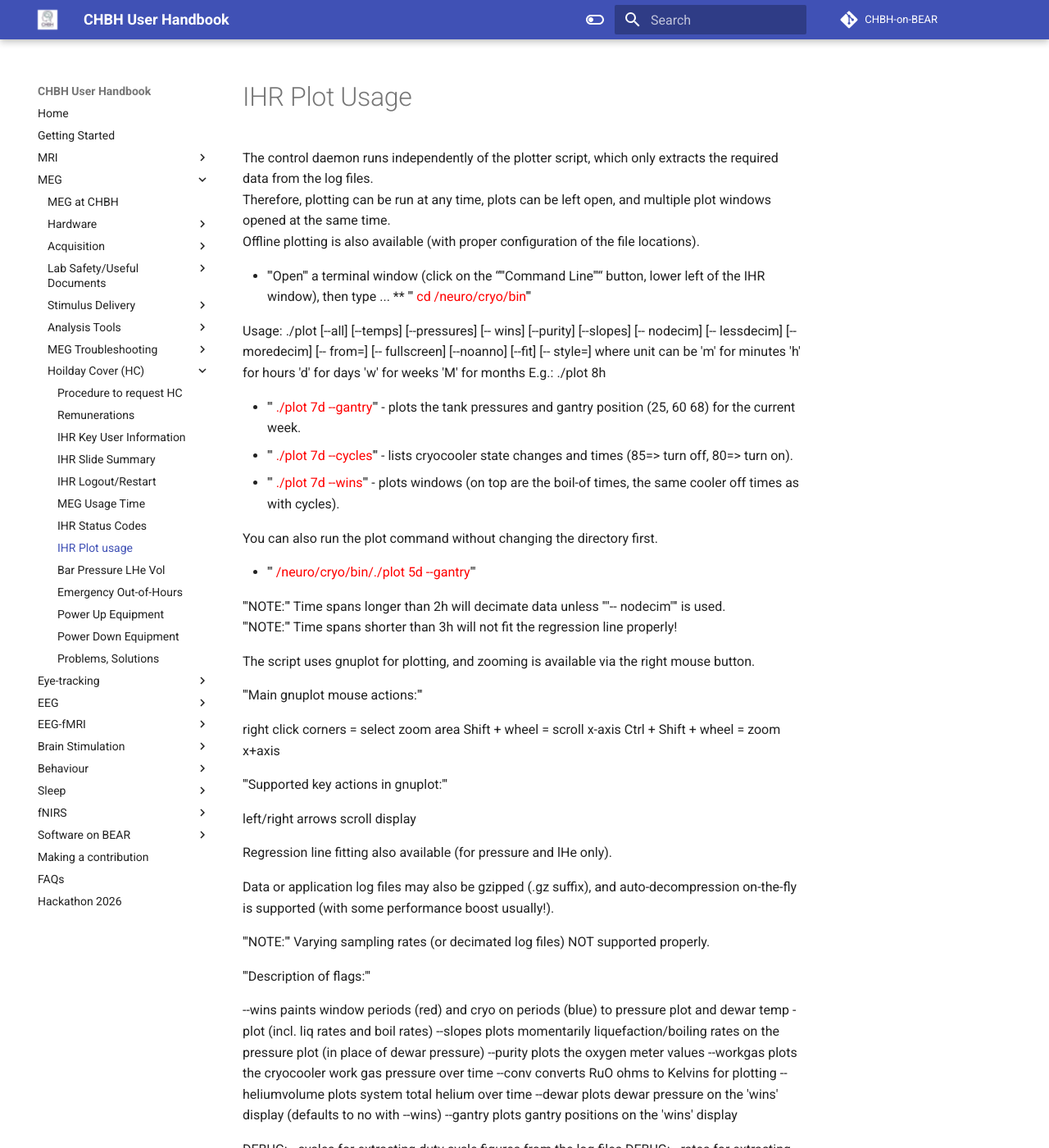
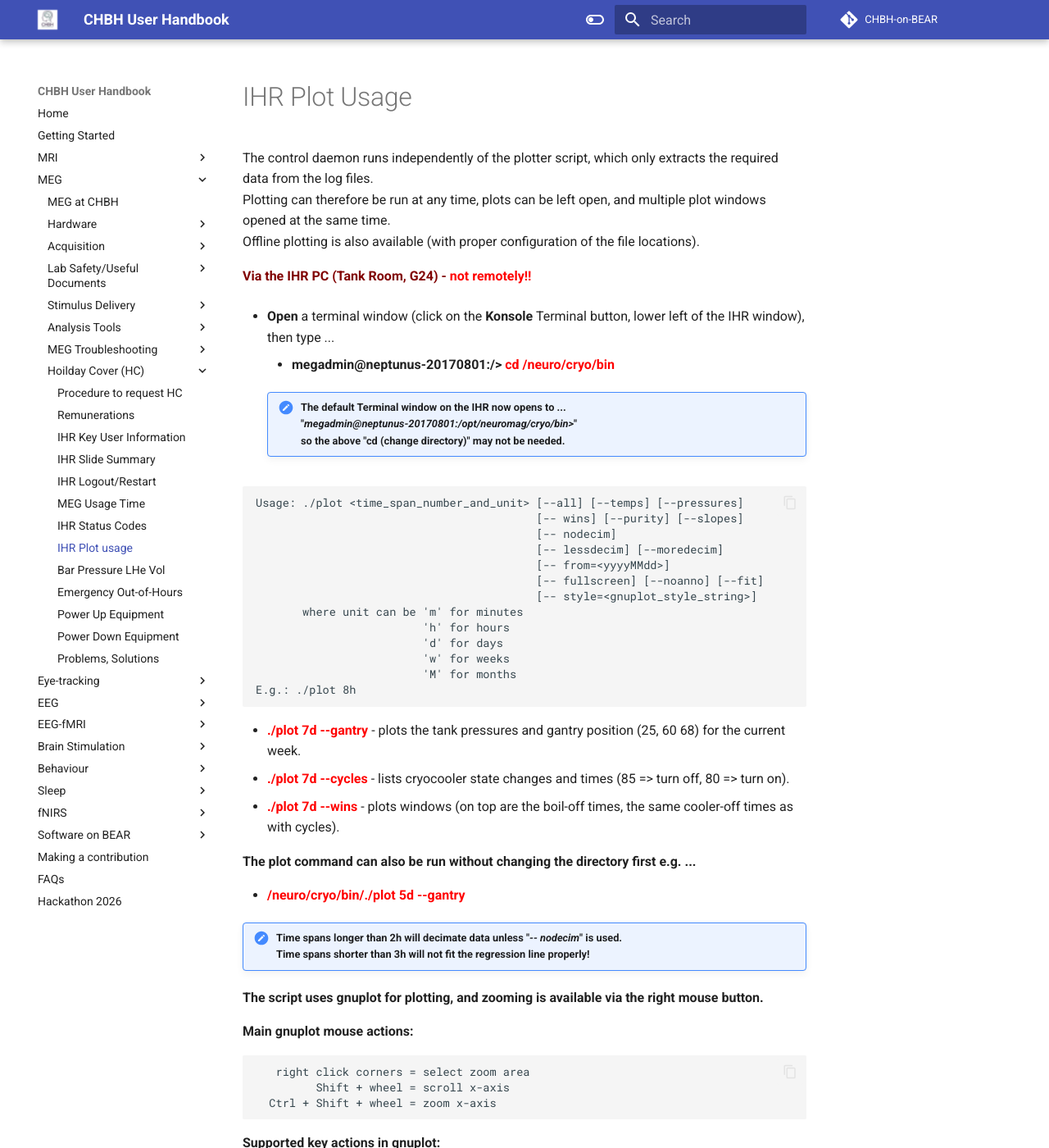
Before and after one commit to chbh-opensource/chbh-on-bear, an MkDocs documentation site: the page built from docs/meg/troubleshooting/ihr_plot_usage.md, in a window 1280 px wide and 1400 px high. Shown: the whole window at 82% size. Built offline with MkDocs 1.6.1 and Material for MkDocs 9.7.7, drawn with Linux system fonts in a browser that asks for light colours; comment, search, counter and statistics services are not loaded; some of the changed text lies outside the part shown.

Commit message:
Still working on MEG HC repos

````diff
--- a/docs/meg/troubleshooting/ihr_plot_usage.md
+++ b/docs/meg/troubleshooting/ihr_plot_usage.md
@@ -1,58 +1,67 @@
 # IHR Plot Usage
 
 The control daemon runs independently of the plotter script, which only extracts the required data from the log files.<br />
-Therefore, plotting can be run at any time, plots can be left open, and multiple plot windows opened at the same time.<br />
+Plotting can therefore be run at any time, plots can be left open, and multiple plot windows opened at the same time.<br />
 Offline plotting is also available (with proper configuration of the file locations).
 
-* '''Open''' a terminal window (click on the “'''Command Line'''“ button, lower left of the IHR window), then type ...
-** ''' <span style="color:red">cd /neuro/cryo/bin</span>'''
+**<span style="color:maroon">Via the IHR PC (Tank Room, G24) - <span style="color:red">not remotely!!</span></span>**
 
- <nowiki> Usage: ./plot <time_span_number_and_unit> [--all] [--temps] [--pressures]
-                                           [-- wins] [--purity] [--slopes]
-                                           [-- nodecim]
-                                           [-- lessdecim] [--moredecim]
-                                           [-- from=<yyyyMMdd>]
-                                           [-- fullscreen] [--noanno] [--fit]
-                                           [-- style=<gnuplot_style_string>]
+- **Open** a terminal window (click on the **Konsole** Terminal button, lower left of the IHR window), then type ...
+
+	- **megadmin@neptunus-20170801:/> <span style="color:red">cd /neuro/cryo/bin</span>**
+	!!! note "The default Terminal window on the IHR now opens to ...<br/> "*megadmin@neptunus-20170801:/opt/neuromag/cryo/bin>*" <br />so the above "cd (change directory)" may not be needed."
+
+```
+Usage: ./plot <time_span_number_and_unit> [--all] [--temps] [--pressures]
+                                          [-- wins] [--purity] [--slopes]
+                                          [-- nodecim]
+                                          [-- lessdecim] [--moredecim]
+                                          [-- from=<yyyyMMdd>]
+                                          [-- fullscreen] [--noanno] [--fit]
+                                          [-- style=<gnuplot_style_string>]
        where unit can be 'm' for minutes
                          'h' for hours
                          'd' for days
                          'w' for weeks
                          'M' for months
-E.g.: ./plot 8h</nowiki>
+E.g.: ./plot 8h
+```
 
-* ''' <span style="color:red">./plot 7d --gantry</span>'''  - plots the tank pressures and gantry position (25, 60 68) for the current week.
-* ''' <span style="color:red">./plot 7d --cycles</span>'''  - lists cryocooler state changes and times (85=> turn off, 80=> turn on).
-* ''' <span style="color:red">./plot 7d --wins</span>'''  - plots windows (on top are the boil-of times, the same cooler off times as with cycles).
+- **<span style="color:red">./plot 7d --gantry</span>**  - plots the tank pressures and gantry position (25, 60 68) for the current week.
+- **<span style="color:red">./plot 7d --cycles</span>**  - lists cryocooler state changes and times (85 => turn off, 80 => turn on).
+- **<span style="color:red">./plot 7d --wins</span>**  - plots windows (on top are the boil-off times, the same cooler-off times as with cycles).
 
-You can also run the plot command without changing the directory first.
+**The plot command can also be run without changing the directory first e.g. ...**
 
-* ''' <span style="color:red">/neuro/cryo/bin/./plot 5d --gantry</span>'''
+- **<span style="color:red">/neuro/cryo/bin/./plot 5d --gantry</span>**
 
-'''NOTE:''' Time spans longer than 2h will decimate data unless ''"-- nodecim"'' is used.<br />
-'''NOTE:''' Time spans shorter than 3h will not fit the regression line properly!
+!!! note "Time spans longer than 2h will decimate data unless "*-- nodecim*" is used.<br />Time spans shorter than 3h will not fit the regression line properly!"
 
-The script uses gnuplot for plotting, and zooming is available via the right mouse button.
+**The script uses gnuplot for plotting, and zooming is available via the right mouse button.**
 
-'''Main gnuplot mouse actions:'''
+**Main gnuplot mouse actions:**
 
- <nowiki>   right click corners = select zoom area
+```
+   right click corners = select zoom area
          Shift + wheel = scroll x-axis
-  Ctrl + Shift + wheel = zoom x+axis</nowiki>
+  Ctrl + Shift + wheel = zoom x-axis
+```
 
-'''Supported key actions in gnuplot:'''
+**Supported key actions in gnuplot:**
 
- <nowiki>left/right arrows scroll display</nowiki>
+```
+left/right arrows scroll display
+```
 
-Regression line fitting also available (for pressure and lHe only).<br />
+**Regression line fitting also available (for pressure and lHe only).**
 
-Data or application log files may also be gzipped (.gz suffix), and auto-decompression on-the-fly is supported (with some performance boost usually!).<br />
+**Data or application log files may also be gzipped (.gz suffix), and auto-decompression on-the-fly is supported (with some performance boost usually!).**
 
-'''NOTE:''' Varying sampling rates (or decimated log files) NOT supported properly.
+!!! note "Varying sampling rates (or decimated log files) is NOT supported properly."
 
-'''Description of flags:'''
+**Description of flags:**
 
- <nowiki>
+```
         --wins          paints window periods (red) and cryo on periods (blue)
                         to pressure plot and dewar temp -plot (incl. liq rates and boil rates)
         --slopes        plots momentarily liquefaction/boiling rates
@@ -73,4 +82,5 @@
 
         --keepoutput   indicate names of plot data output files (for external plotting purposes)
         --ratesonly    plots only performance metrics: liquef. rate, boiling rate and MEG window length
-        --timebase</nowiki>
+        --timebase
+```
````
Also changed, not shown: docs/images/meg/Cycles.png.
